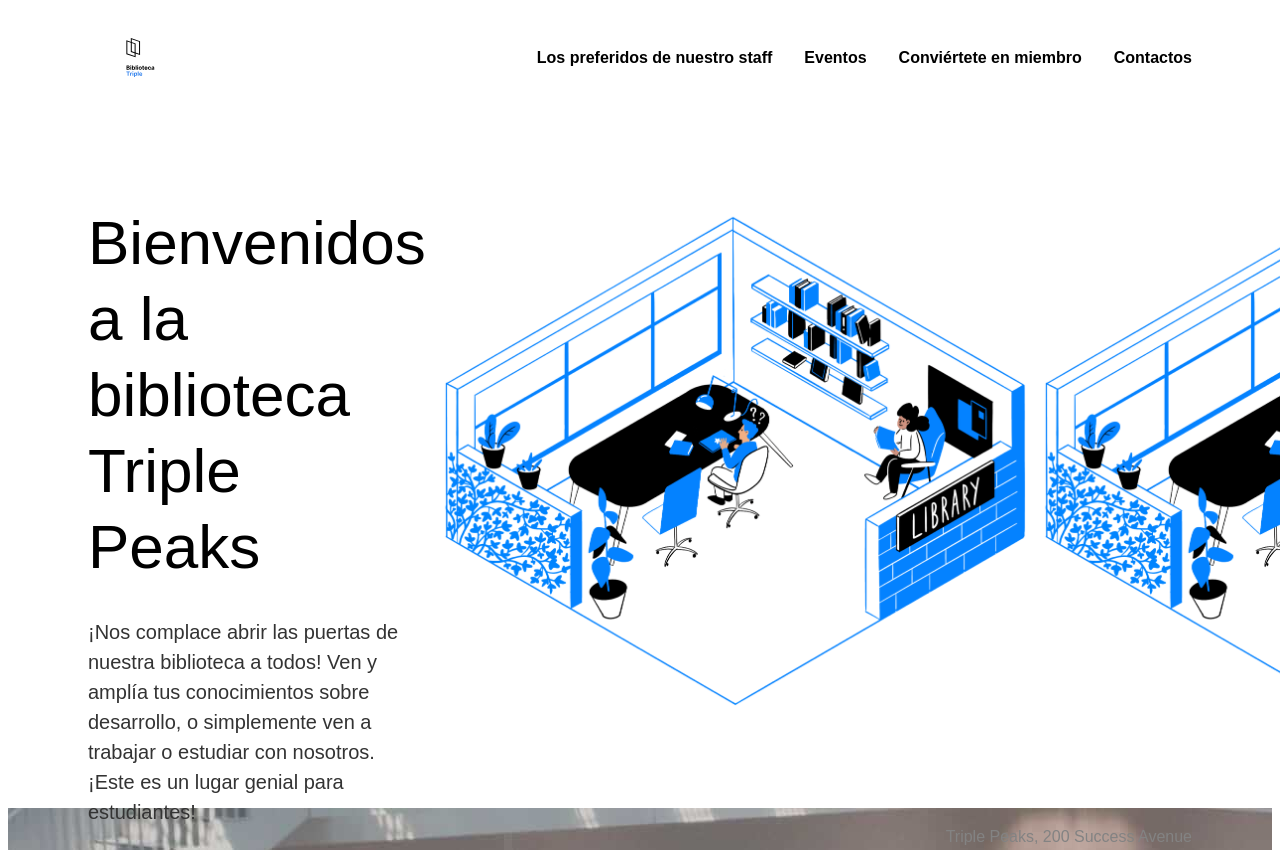
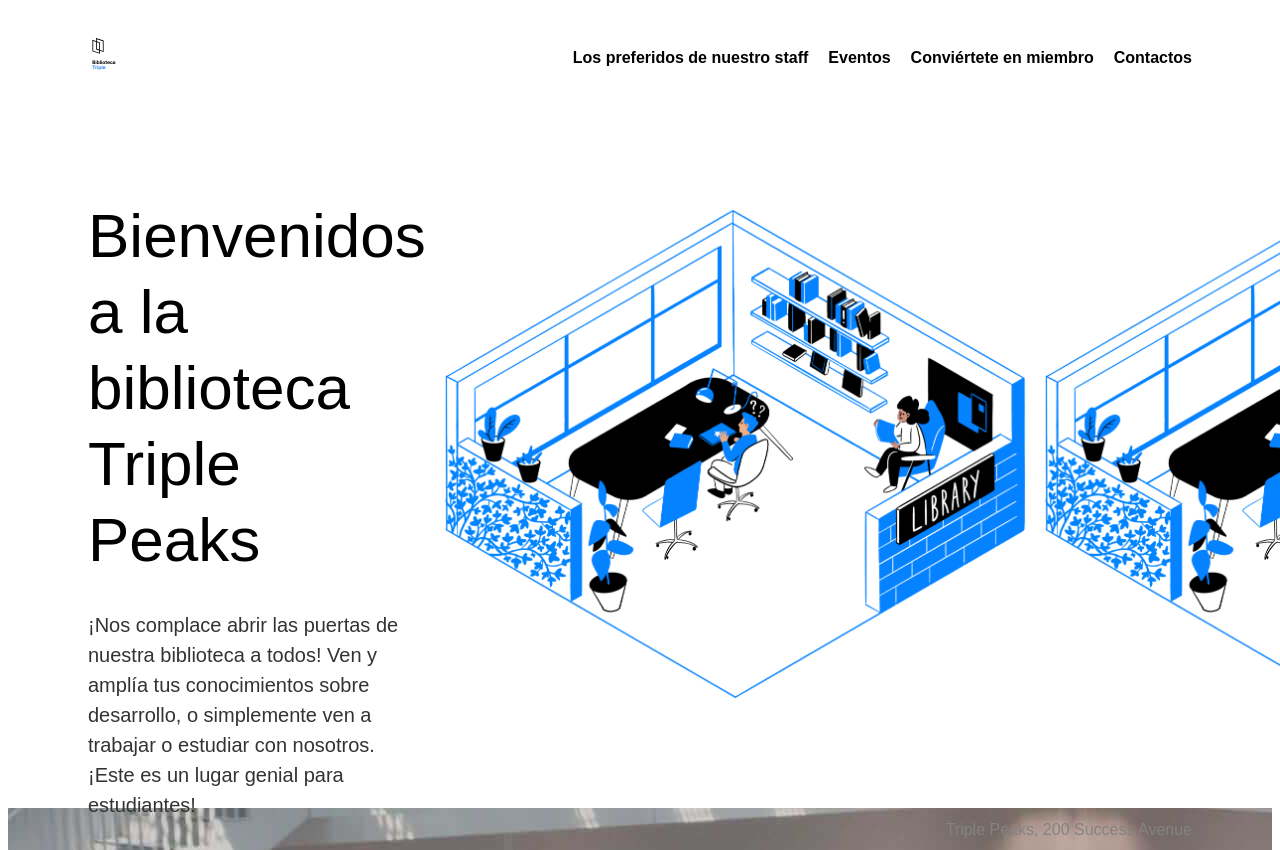
Before and after one commit to andreyhcornejo-cmyk/mi-proyecto-clonado, a plain HTML site: page index.html in a window 1280 px wide. Shown: the top 850 px of the page. Drawn offline with Linux system fonts and the light colour scheme.

Commit message:
Ajusto nav__logo y nav__links según brief

```diff
--- a/styles/style.css
+++ b/styles/style.css
@@ -26,16 +26,16 @@
 }
 
 .nav__logo {
-  width: 105px;
-  height: 39px;
+ width: 32px;
+  height: 32px;
 }
 
 .nav__links {
   display: flex;
-  column-gap: 32px;
-  list-style-type: none;
+  column-gap: 20px;
+  list-style: none;
   padding: 0;
-  margin: 0;
+  margin: 8px 0 0;
 }
 
 .nav__link {
```
